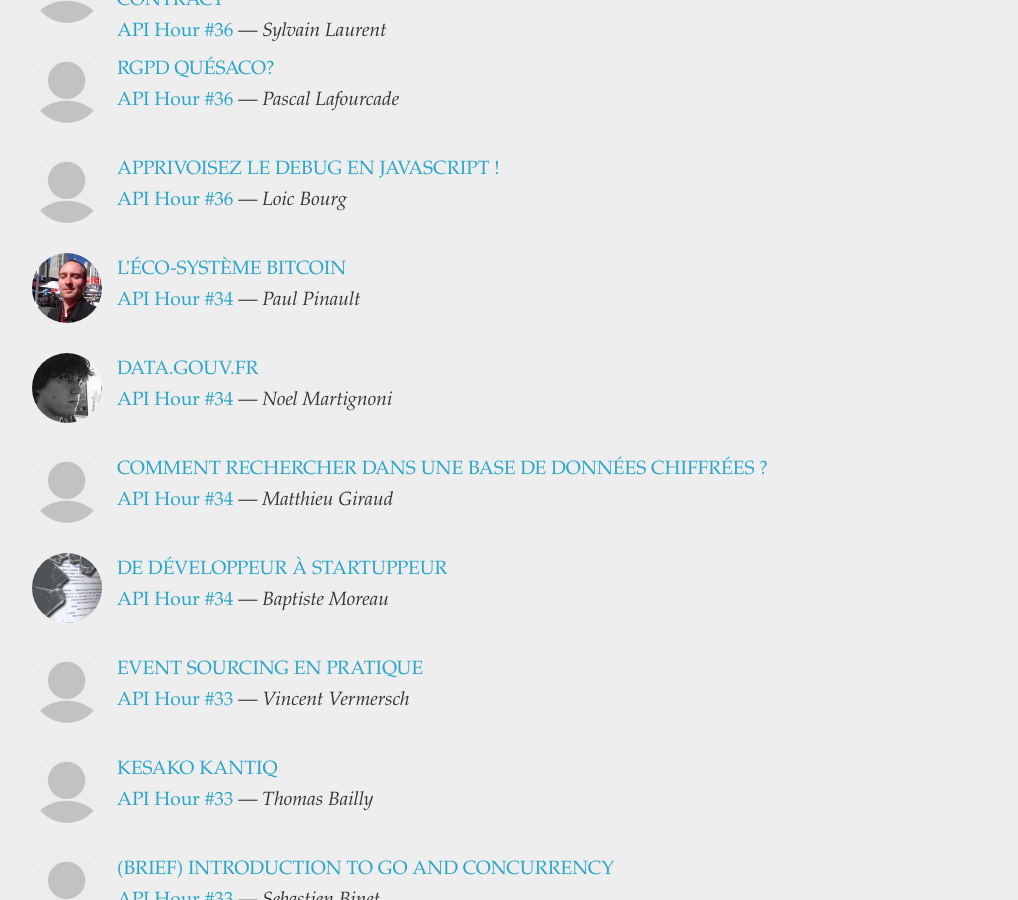
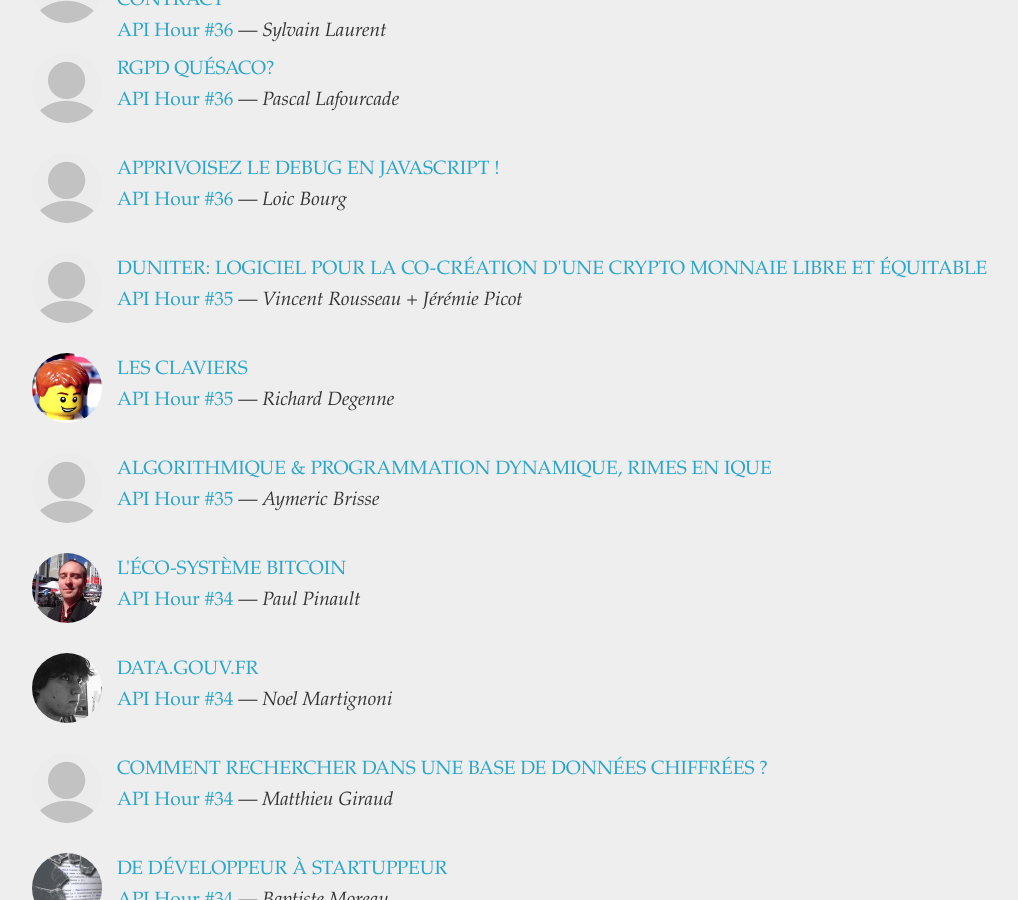
Before and after one commit to clermontech/clermontech.github.com, a Jekyll site: the page built from talks/index.md, in a window 1280 px wide and 900 px high, scrolled down 711 px. Shown: the whole window, without its empty margins (123-1141 px from the left). Built offline with Jekyll 4.4.1, drawn with Linux system fonts in a browser that asks for light colours.

Commit message:
add missing AH 35 talks

```diff
--- a/_posts/2018-04-16-api-hour-35.md
+++ b/_posts/2018-04-16-api-hour-35.md
@@ -50,11 +50,15 @@ Découvrez la monnaie libre et sa première implémentation gérée par Duniter.
 Nous parlerons blockchain, toile de confiance, preuve de travail, dividende
 universel...
 
+[Voir la vidéo]({% post_url 2018-04-16-vincent-rousseau-jeremie-picot-duniter-logiciel-pour-la-co-creation-d-une-crypto-monnaie-libre-et-equitable %})
+
 ### Richard Degenne • Les claviers
 
 Qu'on travaille dans l'informatique ou pas, on utilise tous des claviers tous
 les jours. Et pourtant, on en sait généralement peu sur ces objets à l'histoire
 super intéressante.
+
+[Voir la vidéo]({% post_url 2018-04-16-richard-degenne-les-claviers %})
 
 ### Aymeric Brisse • Algorithmique & Programmation dynamique, rimes en ique
 
@@ -63,3 +67,5 @@ résoudre des problèmes d'optimisation,consistant à résoudre un problème en
 décomposant en sous-problèmes, puis à résoudre les sous-problèmes.
 
 C'est un élément à rajouter dans le bagage du développeur curieux.
+
+[Voir la vidéo]({% post_url 2018-04-16-aymeric-brisse-algorithmique-et-programmation-dynamique-rimes-en-ique %})
--- /dev/null
+++ b/_posts/2018-04-16-aymeric-brisse-algorithmique-et-programmation-dynamique-rimes-en-ique.md
@@ -0,0 +1,23 @@
+---
+layout: talk
+categories: [ talks, api-hour-35 ]
+
+session_url: /api-hours/api-hour-35.html
+session_name: Clermont'ech API Hour &#35;35
+session_short_name: "&#35;35"
+
+author: Aymeric Brisse
+author_url:
+author_image:
+
+slides_url:
+video:
+
+title: "Algorithmique & Programmation dynamique, rimes en ique"
+---
+
+En informatique, la programmation dynamique est une méthode algorithmique pour
+résoudre des problèmes d'optimisation,consistant à résoudre un problème en le
+décomposant en sous-problèmes, puis à résoudre les sous-problèmes.
+
+C'est un élément à rajouter dans le bagage du développeur curieux.
--- /dev/null
+++ b/_posts/2018-04-16-richard-degenne-les-claviers.md
@@ -0,0 +1,21 @@
+---
+layout: talk
+categories: [ talks, api-hour-35 ]
+
+session_url: /api-hours/api-hour-35.html
+session_name: Clermont'ech API Hour &#35;35
+session_short_name: "&#35;35"
+
+author: Richard Degenne
+author_url: http://blog.richarddegenne.fr
+author_image: richarddegenne.jpg
+
+slides_url:
+video:
+
+title: "Les claviers"
+---
+
+Qu'on travaille dans l'informatique ou pas, on utilise tous des claviers tous
+les jours. Et pourtant, on en sait généralement peu sur ces objets à l'histoire
+super intéressante.
--- /dev/null
+++ b/_posts/2018-04-16-vincent-rousseau-jeremie-picot-duniter-logiciel-pour-la-co-creation-d-une-crypto-monnaie-libre-et-equitable.md
@@ -0,0 +1,28 @@
+---
+layout: talk
+categories: [ talks, api-hour-35 ]
+
+session_url: /api-hours/api-hour-35.html
+session_name: Clermont'ech API Hour &#35;35
+session_short_name: "&#35;35"
+
+author: Vincent Rousseau + Jérémie Picot
+author_url:
+author_image:
+
+slides_url: https://vincentrou.duniter.io/presentation/#
+video:
+
+title: "Duniter: Logiciel pour la co-création d'une crypto monnaie libre et équitable"
+---
+
+Qu'est ce que vous diriez de revoir notre création monétaire ? Le Bitcoin
+montre qu'il est possible de certifier des transactions via un réseau
+décentralisé.
+
+Duniter montre qu'il est possible d'avoir une création monétaire juste et
+décentralisée. [duniter.org](https://duniter.org/en/)
+
+Découvrez la monnaie libre et sa première implémentation gérée par Duniter.
+Nous parlerons blockchain, toile de confiance, preuve de travail, dividende
+universel...
```
